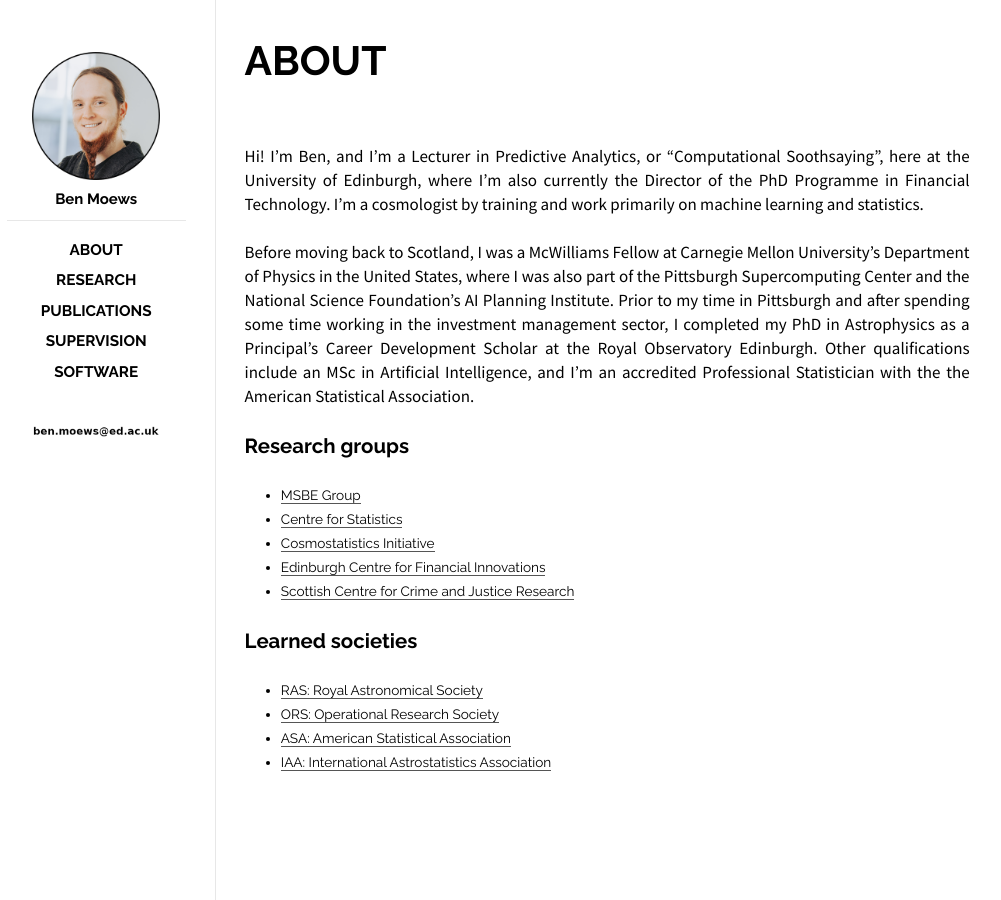
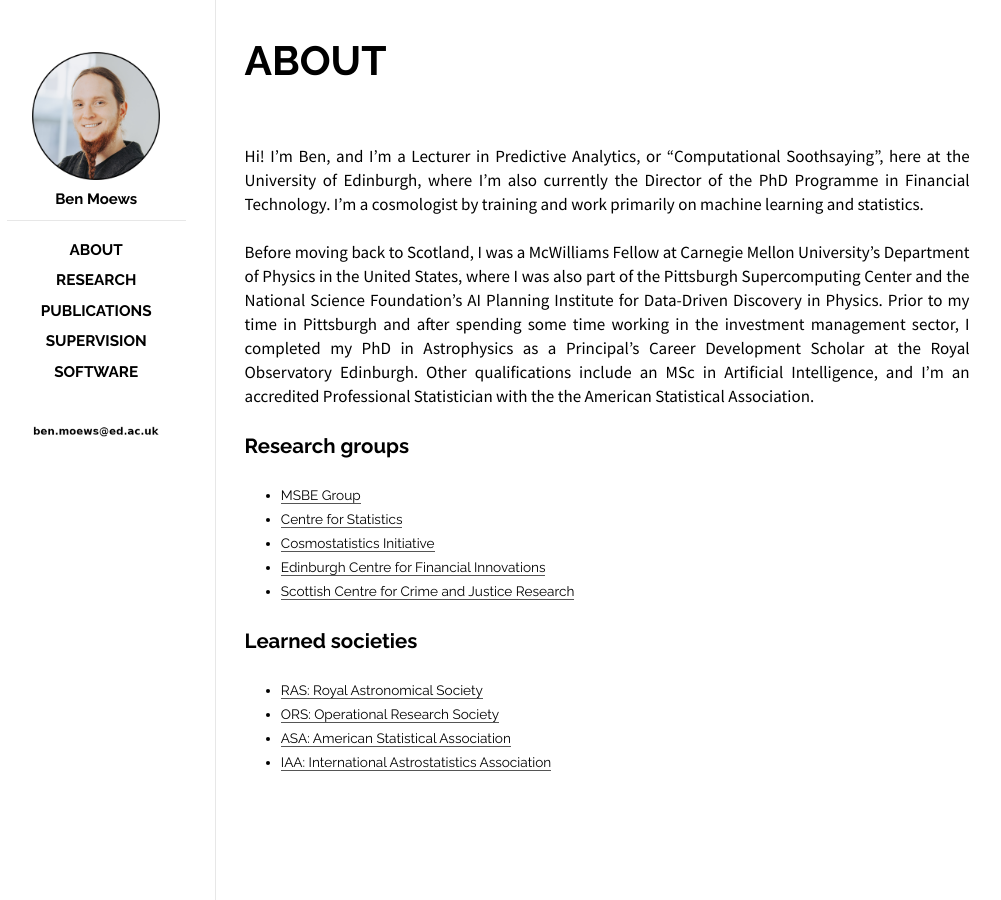
Before and after one commit to moews/moews.github.io, a Jekyll site: the page built from _posts/2017-03-27-about.md, in a window 1280 px wide. Shown: the whole page, without its empty margins (143-1144 px from the left). Built offline with Jekyll 4.4.1, drawn with Linux system fonts in a browser that asks for light colours.

Commit message:
Update 2017-03-27-about.md

```diff
--- a/_posts/2017-03-27-about.md
+++ b/_posts/2017-03-27-about.md
@@ -10,7 +10,7 @@
 
 Hi! I'm Ben, and I’m a Lecturer in Predictive Analytics, or “Computational Soothsaying”, here at the University of Edinburgh, where I'm also currently the Director of the PhD Programme in Financial Technology. I’m a cosmologist by training and work primarily on machine learning and statistics.
 
-Before moving back to Scotland, I was a McWilliams Fellow at Carnegie Mellon University's Department of Physics in the United States, where I was also part of the Pittsburgh Supercomputing Center and the National Science Foundation’s AI Planning Institute. Prior to my time in Pittsburgh and after spending some time working in the investment management sector, I completed my PhD in Astrophysics as a Principal’s Career Development Scholar at the Royal Observatory Edinburgh. Other qualifications include an MSc in Artificial Intelligence, and I'm an accredited Professional Statistician with the the American Statistical Association.
+Before moving back to Scotland, I was a McWilliams Fellow at Carnegie Mellon University's Department of Physics in the United States, where I was also part of the Pittsburgh Supercomputing Center and the National Science Foundation’s AI Planning Institute for Data-Driven Discovery in Physics. Prior to my time in Pittsburgh and after spending some time working in the investment management sector, I completed my PhD in Astrophysics as a Principal’s Career Development Scholar at the Royal Observatory Edinburgh. Other qualifications include an MSc in Artificial Intelligence, and I'm an accredited Professional Statistician with the the American Statistical Association.
 
 <!--
 , where I'm also serving as the Director of the PhD Programme in Financial Technology
```
